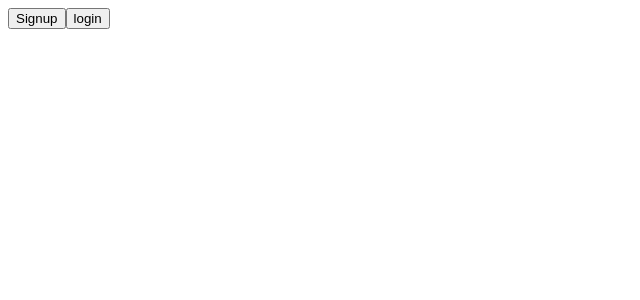
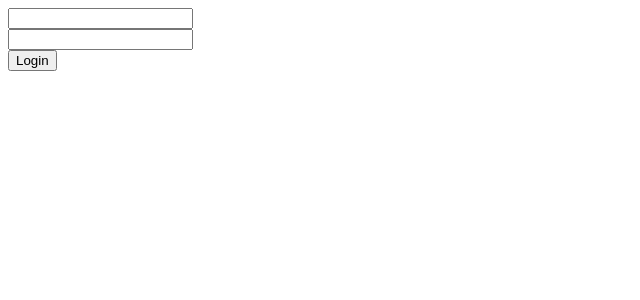
Before and after one commit to QMYM/DonateAndHelp, a React app: page / in a window 1280 px wide. Shown: the top 300 px of the page, without its empty margins (0-640 px from the left). Built offline with nearby package versions, Linux system fonts and the light colour scheme; the HTML template or start-up script is replaced by a standard one.

Commit message:
login add it

```diff
--- a/package.json
+++ b/package.json
@@ -22,10 +22,12 @@
     "babel-loader": "^6.3.2",
     "babel-preset-es2015": "^6.22.0",
     "babel-preset-react": "^6.23.0",
+    "nodemon": "^1.17.3",
     "webpack": "^2.2.1"
   },
   "dependencies": {
     "angular": "^1.6.3",
+    "axios": "^0.18.0",
     "bcrypt": "^2.0.1",
     "body-parser": "^1.17.2",
     "express": "^4.15.0",
--- a/react-client/src/components/Home.jsx
+++ b/react-client/src/components/Home.jsx
@@ -1,14 +1,56 @@
 import React from 'react';
 import $ from 'jquery';
+import axios from 'axios';
+
+class Login extends React.Component{
+
+	constructor(props){
+		super(props);
+		this.state = {
+			userName: '',
+			password: ''
+		}
+
+		this.handlechangeUserName = this.handlechangeUserName.bind(this);
+		this.handlechangePassword = this.handlechangePassword.bind(this);
+		this.submitLogin = this.submitLogin.bind(this);
+	}
+
+	handlechangeUserName(evt){
+		var user = evt.target.value;
+		this.setState({userName:user});
+	}
+
+	handlechangePassword(evt){
+		var pass = evt.target.value;
+		this.setState({password:pass});
+	}
+
+	submitLogin(){
+		axios.post("/login", {userName:this.state.userName, password:this.state.password})
+		.then(response => {
+			window.location.href= '/profile';
+		}).catch(error => {
+			console.log('error login',error)
+		})
+	}
+
+	render(){
+
+		return(
+
+			<div>
+			<input type="text" onChange={this.handlechangeUserName}/>
+			<br/>
+			<input type="password" onChange={this.handlechangePassword}/>
+			<br/>
+			<button onClick={this.submitLogin}>Login</button>
+			</div>
 
 
-const Home = (props) => (
-  <div>
-   <button>Signup</button>
-    <button>login</button>
-  </div>
+
+			)}
 
 
-)
-
-export default Home;
+	}
+	export default Login;
```
Also changed, not shown: 4 other files (tests, documents, lock files or other folders).
